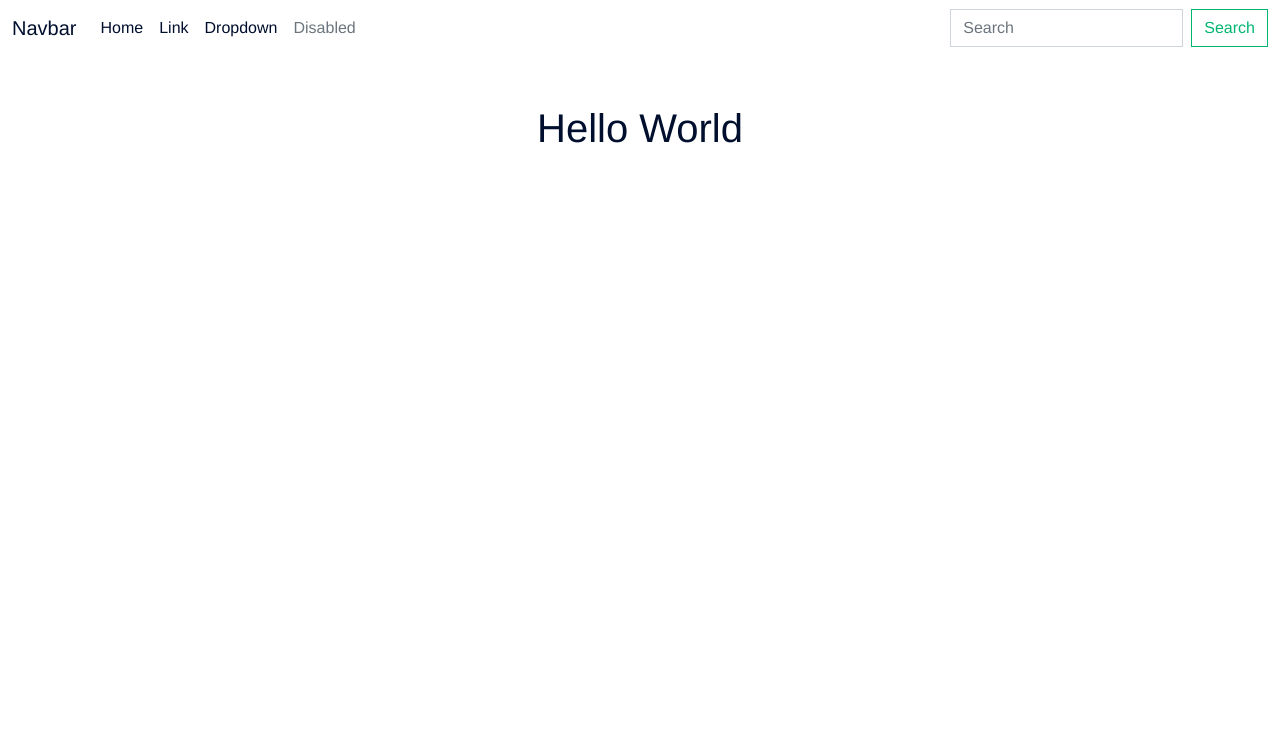
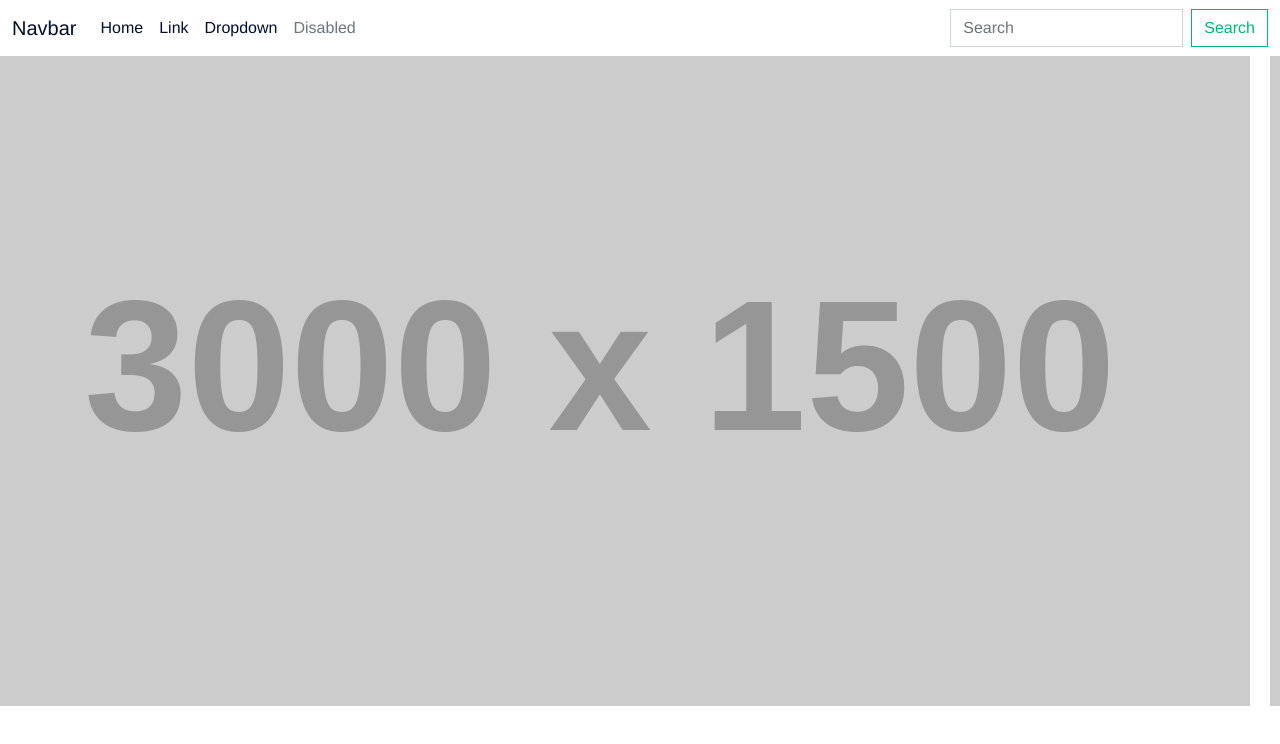
Before and after one commit to lysla/webpack-basic-guide, a website built with webpack: page index.html in a window 1280 px wide. Built offline with nearby package versions, Linux system fonts and the light colour scheme; placeholder pictures from the web are drawn by us; what hc-sticky would draw is missing.

Commit message:
aggiunto slick

```diff
--- a/index.html
+++ b/index.html
@@ -56,8 +56,35 @@
 		</nav>
 	</div>
 
-	<div class="container [ py-5 ] [ text-center ]" style="height: 1200px;">
-		<h1>Hello World</h1>
+	<div class="slider">
+		<div>
+			<div class="slider__slide">
+				<div class="slider__image">
+					<img src="https://via.placeholder.com/3000x1500" alt="">
+				</div>
+			</div>
+		</div>
+		<div>
+			<div class="slider__slide">
+				<div class="slider__image">
+					<img src="https://via.placeholder.com/3000x1500" alt="">
+				</div>
+			</div>
+		</div>
+		<div>
+			<div class="slider__slide">
+				<div class="slider__image">
+					<img src="https://via.placeholder.com/3000x1500" alt="">
+				</div>
+			</div>
+		</div>
+		<div>
+			<div class="slider__slide">
+				<div class="slider__image">
+					<img src="https://via.placeholder.com/3000x1500" alt="">
+				</div>
+			</div>
+		</div>
 	</div>
 
 	<script src="./dist/app.js"></script>
--- a/src/index.js
+++ b/src/index.js
@@ -32,3 +32,13 @@ document.addEventListener("DOMContentLoaded", function () {
   });
 });
 //#endregion
+
+//#region slider
+$(function () {
+  $(".slider").slick({
+    arrows: false,
+    centerMode: true,
+    variableWidth: true,
+  });
+});
+//#endregion
--- a/src/scss/index.scss
+++ b/src/scss/index.scss
@@ -60,3 +60,20 @@ a.text-secondary:focus {
   }
 }
 //#endregion
+
+//#region slider
+.slider {
+  &__slide {
+    padding: 0 rfs-value(10px);
+  }
+  &__image {
+    > img {
+      width: 100%;
+      max-width: 75vw;
+      @include media-breakpoint-up(lg) {
+        max-width: 1300px;
+      }
+    }
+  }
+}
+//#endregion
```
